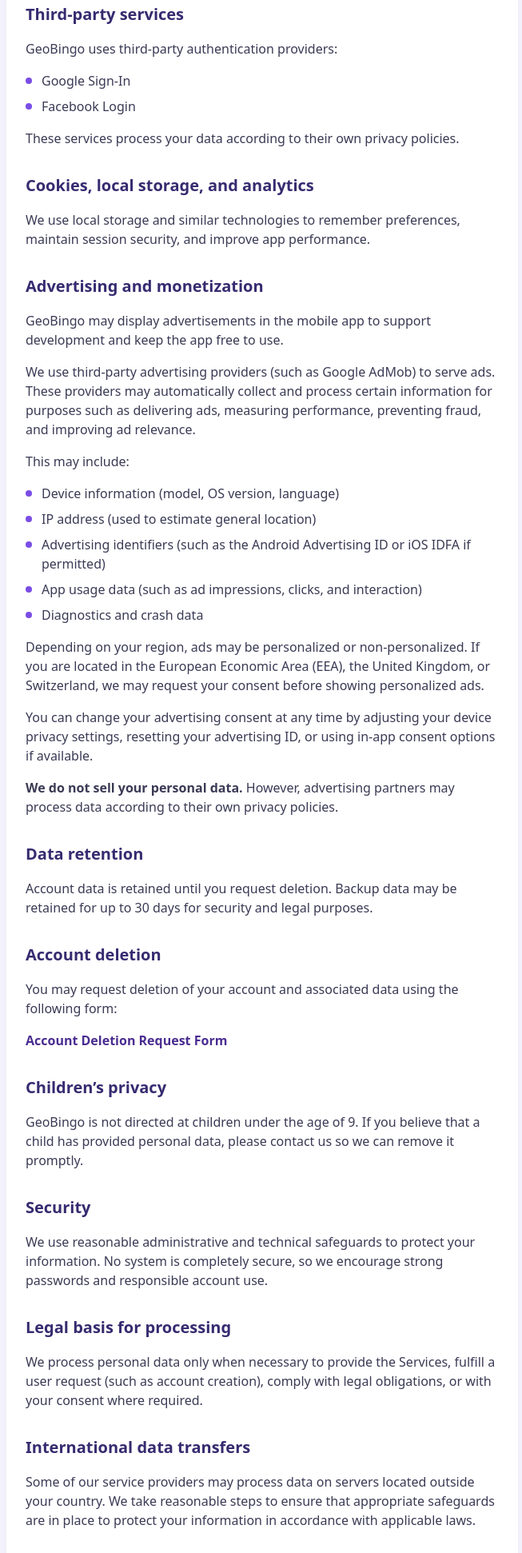
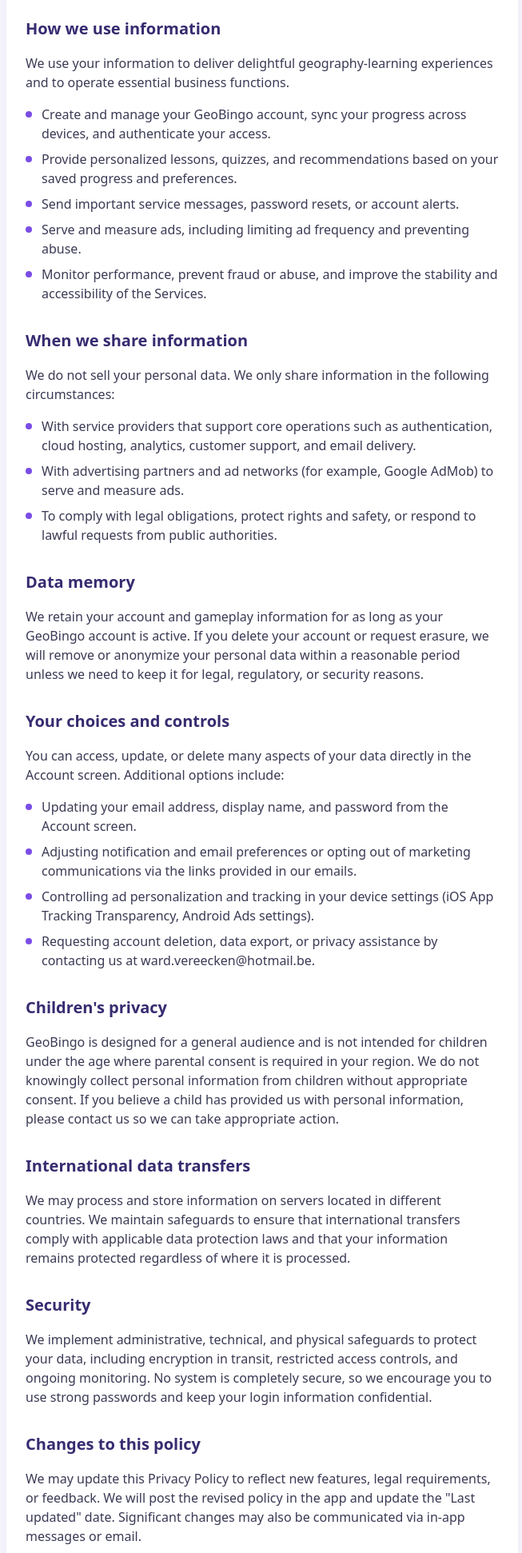
Before and after one commit to ward-vereecken/geobingo-privacy-policy, a plain HTML site: page index.html in a window 1280 px wide. Shown: the part 853-2795 px from the top of the page at 80% size, without its empty margins (312-965 px from the left). Drawn offline with Linux system fonts and the light colour scheme.

Commit message:
advertisement updates

```diff
--- a/index.html
+++ b/index.html
@@ -14,143 +14,104 @@
   <main class="page">
     <article class="card">
       <h1>GeoBingo Privacy Policy</h1>
-      <p class="updated">Last updated: December 16, 2025</p>
+      <p class="updated">Last updated: February 19, 2026</p>
 
       <p>
         GeoBingo helps you explore the world through engaging geography challenges.
         This policy explains how we collect, use, share, and protect your information
-        when you use our services, including the GeoBingo mobile and web apps
-        (collectively, the “Services”).
+        when you use our services, including the GeoBingo mobile and web apps, accounts,
+        saved progress, email communications, and any related offerings (collectively,
+        the "Services").
       </p>
 
       <!-- Information we collect -->
       <section>
         <h2>Information we collect</h2>
         <p>
-          You may use GeoBingo without creating an account. If you choose to create
-          an account, we may collect the following information:
+          We collect information that you provide to us directly and information that
+          is generated when you use the Services.
         </p>
         <ul>
-          <li>Name (from Google or Facebook login)</li>
-          <li>Email address</li>
-          <li>Authentication identifiers</li>
-          <li>App progress, rewards, and usage data</li>
+          <li>Account details such as your username, display name, email address, and password (stored in encrypted form).</li>
+          <li>Gameplay data, including lesson progress, streaks, leaderboards, and earned rewards.</li>
+          <li>Saved preferences like language, theme, sound selections, and profile customization choices stored on your device or in the cloud.</li>
+          <li>Support requests and content you share with us when you contact customer care or participate in community features.</li>
+          <li>Approximate device and usage data such as app version, device type, and interaction events that help us improve app stability and performance.</li>
+          <li>Advertising identifiers such as your mobile advertising ID (AAID/IDFA) and related device identifiers used for ad delivery and measurement.</li>
+          <li>Ad interaction data such as ad impressions, clicks, and reward events.</li>
         </ul>
       </section>
 
-      <!-- How we use data -->
+      <!-- How we use information -->
       <section>
-        <h2>How we use your data</h2>
-        <p>We use your data to:</p>
+        <h2>How we use information</h2>
+        <p>We use your information to deliver delightful geography-learning experiences and to operate essential business functions.</p>
         <ul>
-          <li>Create and manage your account</li>
-          <li>Save progress, streaks, and rewards</li>
-          <li>Provide core app functionality</li>
+          <li>Create and manage your GeoBingo account, sync your progress across devices, and authenticate your access.</li>
+          <li>Provide personalized lessons, quizzes, and recommendations based on your saved progress and preferences.</li>
+          <li>Send important service messages, password resets, or account alerts.</li>
+          <li>Serve and measure ads, including limiting ad frequency and preventing abuse.</li>
+          <li>Monitor performance, prevent fraud or abuse, and improve the stability and accessibility of the Services.</li>
         </ul>
-        <p><strong>We do not sell personal data.</strong></p>
       </section>
 
-      <!-- Third-party services -->
+      <!-- When we share information -->
       <section>
-        <h2>Third-party services</h2>
-        <p>
-          GeoBingo uses third-party authentication providers:
-        </p>
+        <h2>When we share information</h2>
+        <p>We do not sell your personal data. We only share information in the following circumstances:</p>
         <ul>
-          <li>Google Sign-In</li>
-          <li>Facebook Login</li>
+          <li>With service providers that support core operations such as authentication, cloud hosting, analytics, customer support, and email delivery.</li>
+          <li>With advertising partners and ad networks (for example, Google AdMob) to serve and measure ads.</li>
+          <li>To comply with legal obligations, protect rights and safety, or respond to lawful requests from public authorities.</li>
         </ul>
-        <p>
-          These services process your data according to their own privacy policies.
-        </p>
-      </section>
-
-      <!-- Cookies / analytics -->
-      <section>
-        <h2>Cookies, local storage, and analytics</h2>
-        <p>
-          We use local storage and similar technologies to remember preferences,
-          maintain session security, and improve app performance.
-        </p>
-      </section>
-
-      <!-- Advertising -->
-      <!-- Advertising -->
-<section>
-  <h2>Advertising and monetization</h2>
-
-  <p>
-    GeoBingo may display advertisements in the mobile app to support development
-    and keep the app free to use.
-  </p>
-
-  <p>
-    We use third-party advertising providers (such as Google AdMob) to serve ads.
-    These providers may automatically collect and process certain information
-    for purposes such as delivering ads, measuring performance, preventing fraud,
-    and improving ad relevance.
-  </p>
-
-  <p>
-    This may include:
-  </p>
-
-  <ul>
-    <li>Device information (model, OS version, language)</li>
-    <li>IP address (used to estimate general location)</li>
-    <li>Advertising identifiers (such as the Android Advertising ID or iOS IDFA if permitted)</li>
-    <li>App usage data (such as ad impressions, clicks, and interaction)</li>
-    <li>Diagnostics and crash data</li>
-  </ul>
-
-  <p>
-    Depending on your region, ads may be personalized or non-personalized.
-    If you are located in the European Economic Area (EEA), the United Kingdom,
-    or Switzerland, we may request your consent before showing personalized ads.
-  </p>
-
-  <p>
-    You can change your advertising consent at any time by adjusting your device
-    privacy settings, resetting your advertising ID, or using in-app consent
-    options if available.
-  </p>
-
-  <p>
-    <strong>We do not sell your personal data.</strong>
-    However, advertising partners may process data according to their own privacy policies.
-  </p>
       </section>
 
       <!-- Data retention -->
       <section>
-        <h2>Data retention</h2>
+        <h2>Data memory</h2>
         <p>
-          Account data is retained until you request deletion. Backup data may be
-          retained for up to 30 days for security and legal purposes.
+          We retain your account and gameplay information for as long as your GeoBingo
+          account is active. If you delete your account or request erasure, we will
+          remove or anonymize your personal data within a reasonable period unless we
+          need to keep it for legal, regulatory, or security reasons.
         </p>
       </section>
 
-      <!-- Account deletion -->
+      <!-- Controls -->
       <section>
-        <h2>Account deletion</h2>
+        <h2>Your choices and controls</h2>
         <p>
-          You may request deletion of your account and associated data using the
-          following form:
+          You can access, update, or delete many aspects of your data directly in the
+          Account screen. Additional options include:
         </p>
-        <p>
-          <a href="https://forms.gle/1RzuHgT5BCPF1Ci26" target="_blank">
-            Account Deletion Request Form
-          </a>
-        </p>
+        <ul>
+          <li>Updating your email address, display name, and password from the Account screen.</li>
+          <li>Adjusting notification and email preferences or opting out of marketing communications via the links provided in our emails.</li>
+          <li>Controlling ad personalization and tracking in your device settings (iOS App Tracking Transparency, Android Ads settings).</li>
+          <li>Requesting account deletion, data export, or privacy assistance by contacting us at ward.vereecken@hotmail.be.</li>
+        </ul>
       </section>
 
       <!-- Children -->
       <section>
-        <h2>Children’s privacy</h2>
+        <h2>Children's privacy</h2>
         <p>
-          GeoBingo is not directed at children under the age of 9. If you believe
-          that a child has provided personal data, please contact us so we can
-          remove it promptly.
+          GeoBingo is designed for a general audience and is not intended for children
+          under the age where parental consent is required in your region. We do not
+          knowingly collect personal information from children without appropriate consent.
+          If you believe a child has provided us with personal information, please contact
+          us so we can take appropriate action.
+        </p>
+      </section>
+
+      <!-- International transfers -->
+      <section>
+        <h2>International data transfers</h2>
+        <p>
+          We may process and store information on servers located in different countries.
+          We maintain safeguards to ensure that international transfers comply with
+          applicable data protection laws and that your information remains protected
+          regardless of where it is processed.
         </p>
       </section>
 
@@ -158,61 +119,32 @@
       <section>
         <h2>Security</h2>
         <p>
-          We use reasonable administrative and technical safeguards to protect your
-          information. No system is completely secure, so we encourage strong
-          passwords and responsible account use.
+          We implement administrative, technical, and physical safeguards to protect your
+          data, including encryption in transit, restricted access controls, and ongoing
+          monitoring. No system is completely secure, so we encourage you to use strong
+          passwords and keep your login information confidential.
         </p>
       </section>
-
-      <section>
-  <h2>Legal basis for processing</h2>
-  <p>
-    We process personal data only when necessary to provide the Services,
-    fulfill a user request (such as account creation), comply with legal
-    obligations, or with your consent where required.
-  </p>
-</section>
-
-<section>
-  <h2>International data transfers</h2>
-  <p>
-    Some of our service providers may process data on servers located outside
-    your country. We take reasonable steps to ensure that appropriate safeguards
-    are in place to protect your information in accordance with applicable laws.
-  </p>
-</section>
-
 
       <!-- Changes -->
       <section>
         <h2>Changes to this policy</h2>
         <p>
-          We may update this policy from time to time. Updates will be reflected on
-          this page with a revised “Last updated” date.
-        </p>
-      </section>
-
-      <section>
-        <h2>Your rights</h2>
-        <p>
-            Depending on your location, you may have the right to access, correct, or
-            delete your personal data, restrict or object to certain processing, and
-            request a copy of your data.
-        </p>
-        <p>
-            You can exercise these rights by contacting us using the details below.
-            We may need to verify your identity before fulfilling certain requests.
+          We may update this Privacy Policy to reflect new features, legal requirements,
+          or feedback. We will post the revised policy in the app and update the "Last
+          updated" date. Significant changes may also be communicated via in-app messages
+          or email.
         </p>
       </section>
 
       <!-- Contact -->
       <section>
-        <h2>Contact</h2>
+        <h2>Contact us</h2>
         <p>
-          If you have questions about this Privacy Policy, please contact:
-        </p>
-        <p>
-          <strong>ward.vereecken@hotmail.be</strong>
+          If you have questions, requests, or concerns about this Privacy Policy or
+          GeoBingo's data practices, please contact us at ward.vereecken@hotmail.be.
+          We aim to respond promptly and resolve issues in line with applicable data
+          protection regulations.
         </p>
       </section>
     </article>
```
Lines whose indentation alone changed are shown as unchanged.
